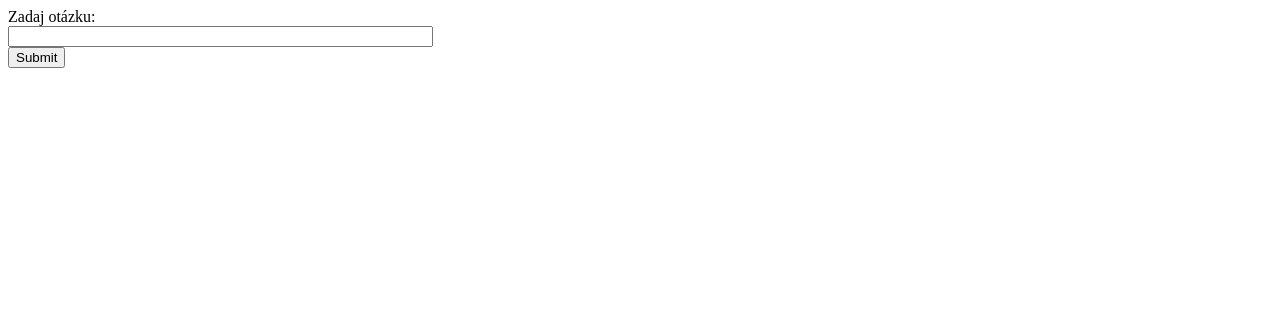
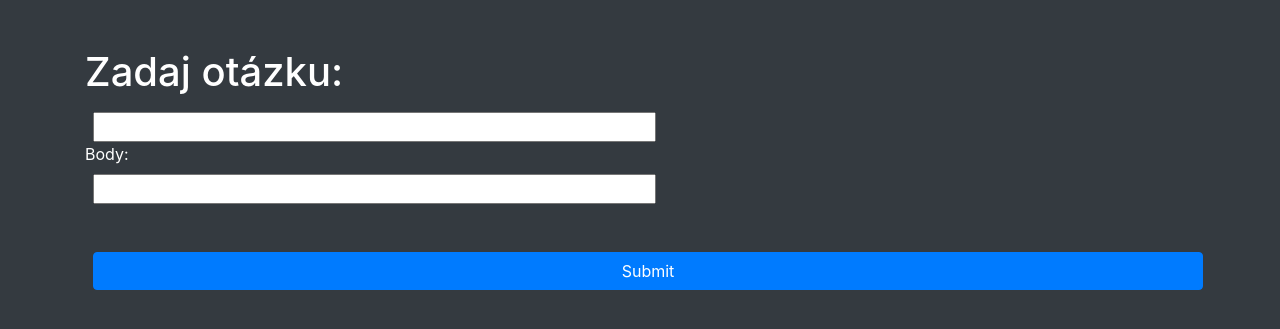
Before and after one commit to MiroKopecky/WEBTECH2skuska, a PHP site: page /teacher/create_q_draw.php in a window 1280 px wide. Shown: the top 329 px of the page. Run offline with PHP 8.4, Linux system fonts and the light colour scheme; the visitor is signed in with stand-in values (Sample User, id 1).

Commit message:
Pridanie stylu

```diff
--- a/src/teacher/create_q_draw.php
+++ b/src/teacher/create_q_draw.php
@@ -21,11 +21,12 @@ if (isset($_POST['question'])) {
     try {
         $conn = new PDO("mysql:host=" . DB_HOST . ";dbname=" . DB_NAME, DB_USER, DB_PASS);
         $conn->setAttribute(PDO::ATTR_ERRMODE, PDO::ERRMODE_EXCEPTION);
-        $stmt = $conn->prepare("INSERT INTO testQuestions (question, answer, test_id, type) VALUES (:question, :answer, :test_id, :type)");
+        $stmt = $conn->prepare("INSERT INTO testQuestions (question, answer, test_id, type, points) VALUES (:question, :answer, :test_id, :type, :points)");
         $stmt->bindParam(':question',$question);
         $stmt->bindParam(':answer',$answer);
         $stmt->bindParam(':test_id',$test_id);
         $stmt->bindParam(':type',$type);
+        $stmt->bindParam(':points',$points);
         $stmt->execute();
         header("Location: create_test.php");
     }
@@ -40,13 +41,16 @@ if (isset($_POST['question'])) {
 <html>
 <head>
     <script src="https://ajax.googleapis.com/ajax/libs/jquery/3.3.1/jquery.min.js"></script>
+    <link rel="stylesheet" href="https://cdn.jsdelivr.net/npm/bootstrap@4.6.0/dist/css/bootstrap.min.css" integrity="sha384-B0vP5xmATw1+K9KRQjQERJvTumQW0nPEzvF6L/Z6nronJ3oUOFUFpCjEUQouq2+l" crossorigin="anonymous">
 </head>
-<body>
+<body class="bg-dark text-white container">
 
-<form action="<?php $_SERVER['PHP_SELF'] ?>" method="post">
-    <label for="question">Zadaj otázku: </label><br>
-    <input type="text" size="50" name="question" id="question" required><br>
-    <input type="submit" id="submit" value="Submit" />
+<form class="form mt-5" action="<?php $_SERVER['PHP_SELF'] ?>" method="post">
+    <label for="question"><h1>Zadaj otázku: </h1></label><br>
+    <input class="ml-2" type="text" size="50" name="question" id="question" required><br>
+    <label for="body">Body: </label><br>
+    <input class="ml-2" type="text" size="50" name="body" id="body" required><br>
+    <input class="btn btn-primary btn-block mt-5 ml-2" type="submit" id="submit" value="Submit" />
 </form>
 
 </body>
```
